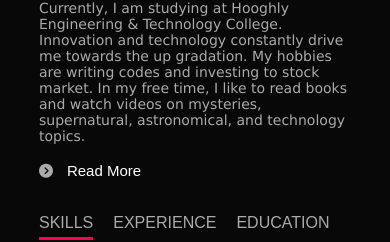
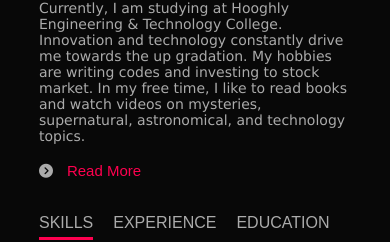
Before and after one commit to sksaakeeb/sksaakeeb.github.io, a plain HTML site: page index.html in a window 390 px wide. Shown: the part 1341-1583 px from the top of the page. Drawn offline with Linux system fonts and the light colour scheme.

Commit message:
Update style.css

```diff
--- a/style.css
+++ b/style.css
@@ -422,6 +422,10 @@ nav .fa-solid {
         font-size: 25px;
     }
 
+    .about_me{
+        color:  #ff004f;
+    }
+
     nav ul {
         background: #ff004f;
         position: fixed;
```
